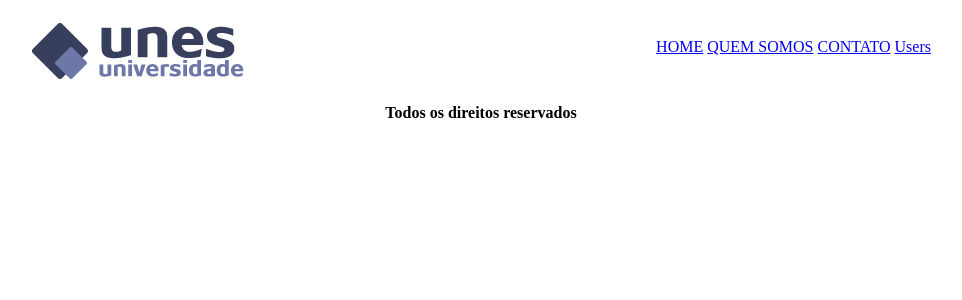
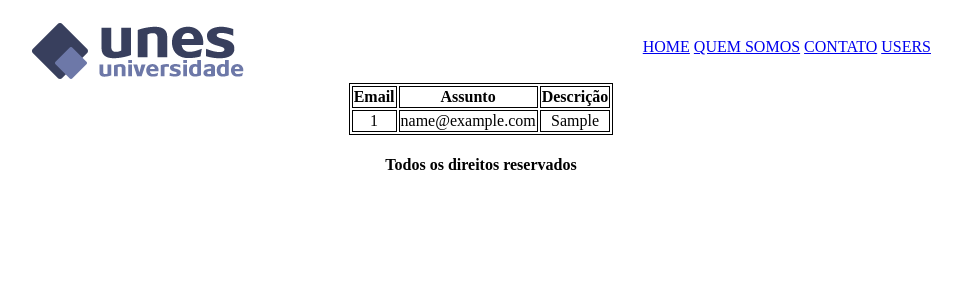
Before and after one commit to mhlreis/Desafio_3, a Flask app: page /templates/users.html in a window 1280 px wide. Shown: the top 300 px of the page, without its empty margins (159-1121 px from the left). Run offline with Flask 2, Linux system fonts and the light colour scheme; tables that the repository leaves empty or names only in its code hold one stand-in row (values such as "Sample post"); some libraries are stand-ins or nearby versions.

Commit message:
Alteração pagina USERS

```diff
--- a/app.py
+++ b/app.py
@@ -5,7 +5,7 @@ app = Flask(__name__)
 
 app.config['MYSQL_Host'] = 'localhost' #127.0.0.1
 app.config['MYSQL_USER'] = 'root'
-app.config['MYSQL_PASSWORD'] = 'F@tec123'
+app.config['MYSQL_PASSWORD'] = 'fatec'
 app.config['MYSQL_DB'] = 'devweb'
 
 mysql = MySQL(app)
--- a/static/estilo.css
+++ b/static/estilo.css
@@ -33,3 +33,13 @@ body{
 div.capa{
   resize: block;
 }
+
+.flex {
+  display: flex;
+  justify-content: center;
+}
+
+table, th, td {
+  text-align: center;
+  border: 1px solid black;
+}
--- a/templates/base.html
+++ b/templates/base.html
@@ -19,7 +19,7 @@
             <p style="text-align:end;"><a href="/" target="_self">HOME</a>
             <a href="../templates/quemsomos.html" target="_self">QUEM SOMOS</a>
             <a href="../templates/contato.html" target="_self">CONTATO</a>
-            <a href="../templates/users.html" target="_self">Users</a>
+            <a href="../templates/users.html" target="_self">USERS</a>
             </p>
         </div>
     </div>
--- a/templates/users.html
+++ b/templates/users.html
@@ -1,16 +1,18 @@
-{%  extends "base.html" %}
+{% extends "base.html" %}
 
-{% block users %}
+{% block titulo %}
+    <title>Usuários</title>
+{% endblock %}
 
-    <title>Usuários</title>
-    <main>
+{% block conteudo %}
+    <main class="flex">
         <table>
             <tr>
                 <th>Email</th>
                 <th>Assunto</th>
                 <th>Descrição</th>
             </tr>
-            {%  for user in userDetails %}
+            {% for user in userDetails %}
                 <tr>
                     <td>{{ user[0] }}</td>
                     <td>{{ user[1] }}</td>
@@ -20,11 +22,3 @@
         </table>
     </main>
 {% endblock %}
-
-<ul>
-    {% for user in userDetails %}
-    <li>Email: {{ user[0] }}</li>
-    <li>Assunto: {{ user[1] }}</li>
-    <li>Descrição: {{ user[2] }}</li>
-    {% endfor %}
-</ul>
```
